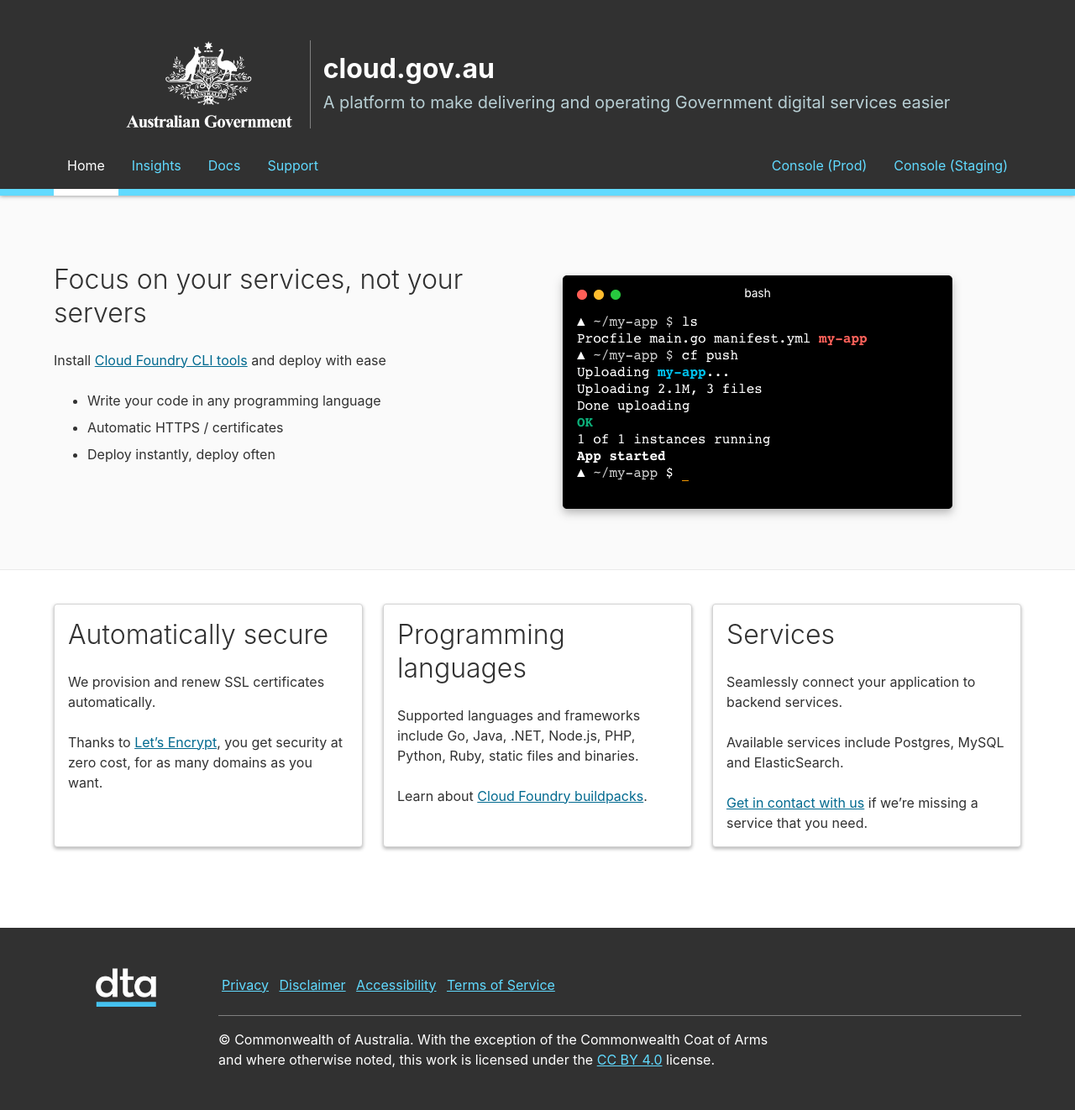
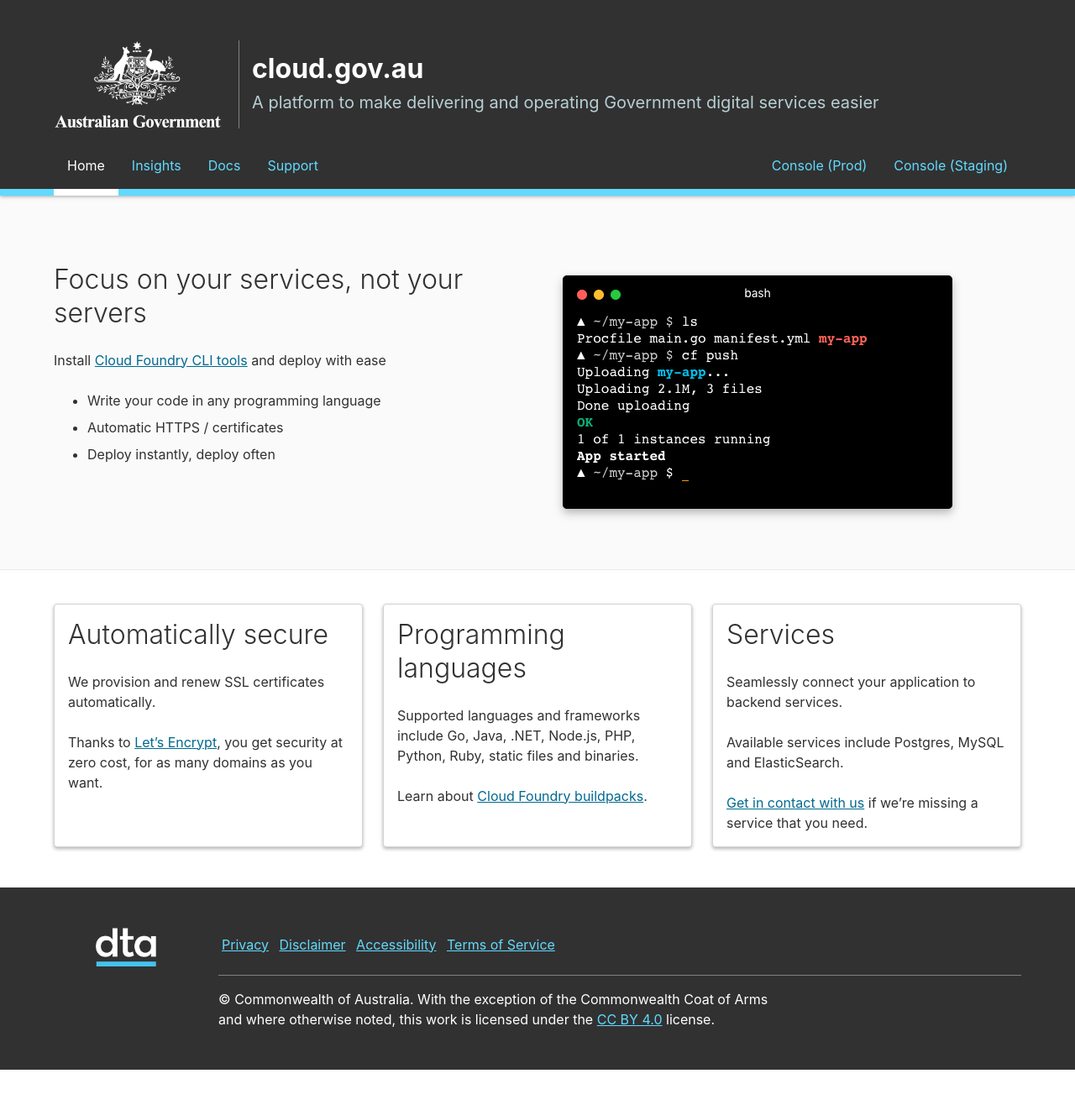
Before and after one commit to govau/cloud.gov.au, a Jekyll site: the page built from index.md, in a window 1280 px wide. Shown: the whole page at 84% size. Built offline with Jekyll 4.4.1, drawn with Linux system fonts in a browser that asks for light colours; after the commit the page ends 1274 px from its top, so only the background shows below that.

Commit message:
Adjust footer spacing on all but home page

```diff
--- a/_includes/header.html
+++ b/_includes/header.html
@@ -15,7 +15,11 @@
 <link rel="icon" type="image/png" sizes="16x16" href="/assets/images/favicons/favicon-16x16.png">
 </head>
 
-<body class="au-grid">
+{% assign extra_body_class = "" %}
+{% if page.layout == 'home' %}
+    {% assign extra_body_class = " home" | append: extra_body_class %}
+{% endif %}
+<body class="au-grid{{ extra_body_class }}">
 <nav class="au-skip-link">
     <a class="au-skip-link__link" href="#content">Skip to main content</a>
     <a class="au-skip-link__link" href="#mainmenu">Skip to main navigation</a>
--- a/_sass/main.scss
+++ b/_sass/main.scss
@@ -94,6 +94,11 @@ header.au-header {
 
 /* sm */
 @media (min-width: 768px) {
+    header.au-header {
+        div.col-md-12 {
+            text-align: left;
+        }
+    }
     .au-header__brand {
         text-align: left;
     }
@@ -117,8 +122,10 @@ header.au-header {
         /* similar to .pull-right but for main menu items */
         float: right !important;
     }
-    footer.au-footer {
-        margin-top: 5em;
+    body:not(.home) {
+        footer.au-footer {
+            margin-top: 5em;
+        }
     }
 }
 
```
